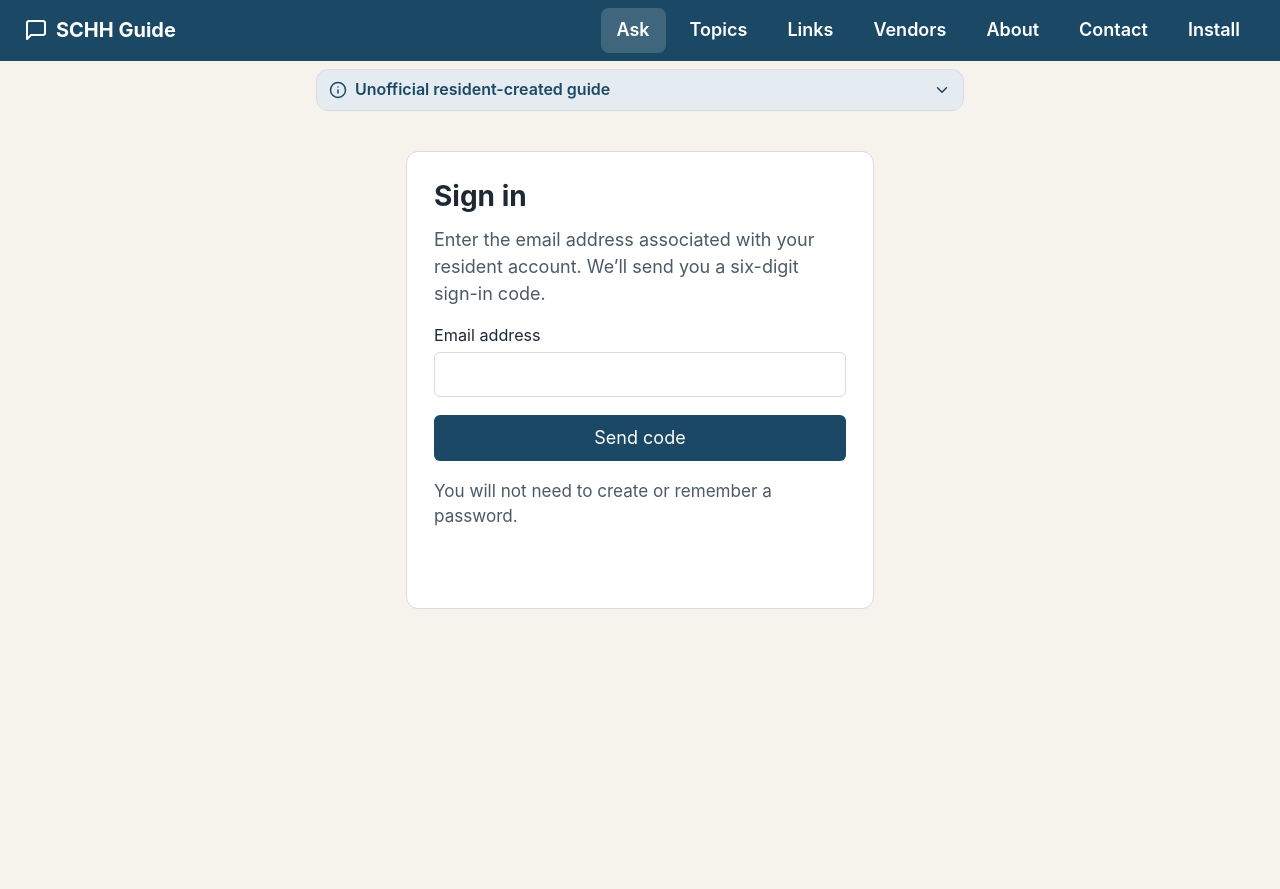
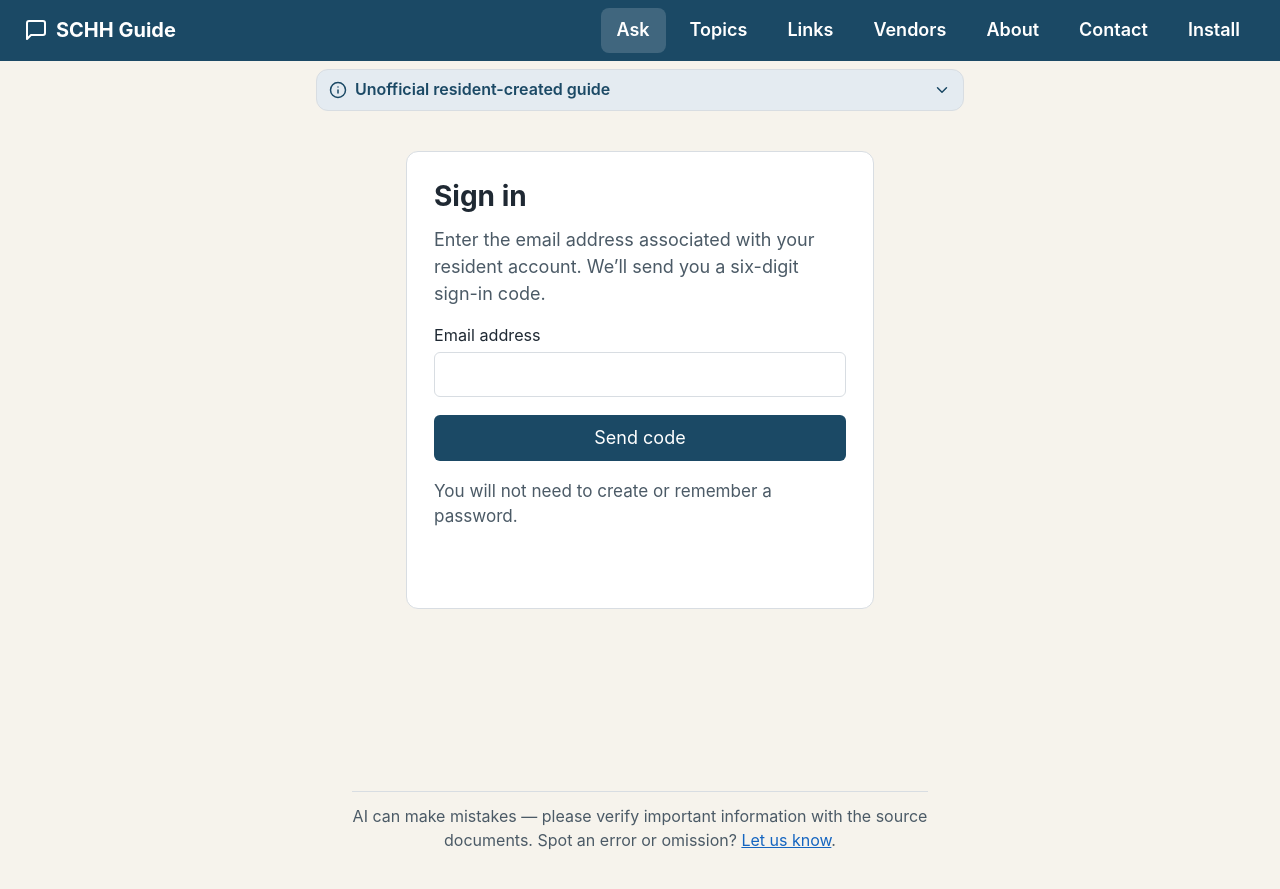
Before and after one commit to rsnyder/schh-info, a Jekyll site: the page built from index.html, in a window 1280 px wide. Shown: the top 889 px of the page. Built offline with Jekyll 4.4.1, drawn with Linux system fonts in a browser that asks for light colours.

Commit message:
Add AI-disclaimer footer to the chat page
Small footer: AI can make mistakes, verify with source documents, report
errors/omissions via the /contact form.

Co-Authored-By: Claude Opus 4.8 <noreply@anthropic.com>

```diff
--- a/css/app.css
+++ b/css/app.css
@@ -404,6 +404,13 @@ img, svg { max-width: 100%; }
   margin: 0; padding: 0 var(--space-3) var(--space-3);
   font-size: var(--text-sm); color: var(--color-ink);
 }
+.ask-footer {
+  max-width: 36em; margin: var(--space-5) auto var(--space-7);
+  padding-top: var(--space-3); border-top: 1px solid var(--color-line);
+  font-size: var(--text-sm); line-height: 1.5; color: var(--color-muted);
+  text-align: center;
+}
+.ask-footer a { color: var(--color-link); }
 
 .visually-hidden {
   position: absolute; width: 1px; height: 1px; margin: -1px;
--- a/index.html
+++ b/index.html
@@ -28,6 +28,11 @@ description: "Ask the SCHH Community Guide — AI-supported answers about commun
 </header>
 
 <div id="guide-app" data-api-base="{{ site.chatbot.url }}"></div>
+
+<footer class="ask-footer">
+    AI can make mistakes &mdash; please verify important information with the source
+    documents. Spot an error or omission? <a href="/contact/">Let us know</a>.
+</footer>
 
 <script>
 (function () {
```
